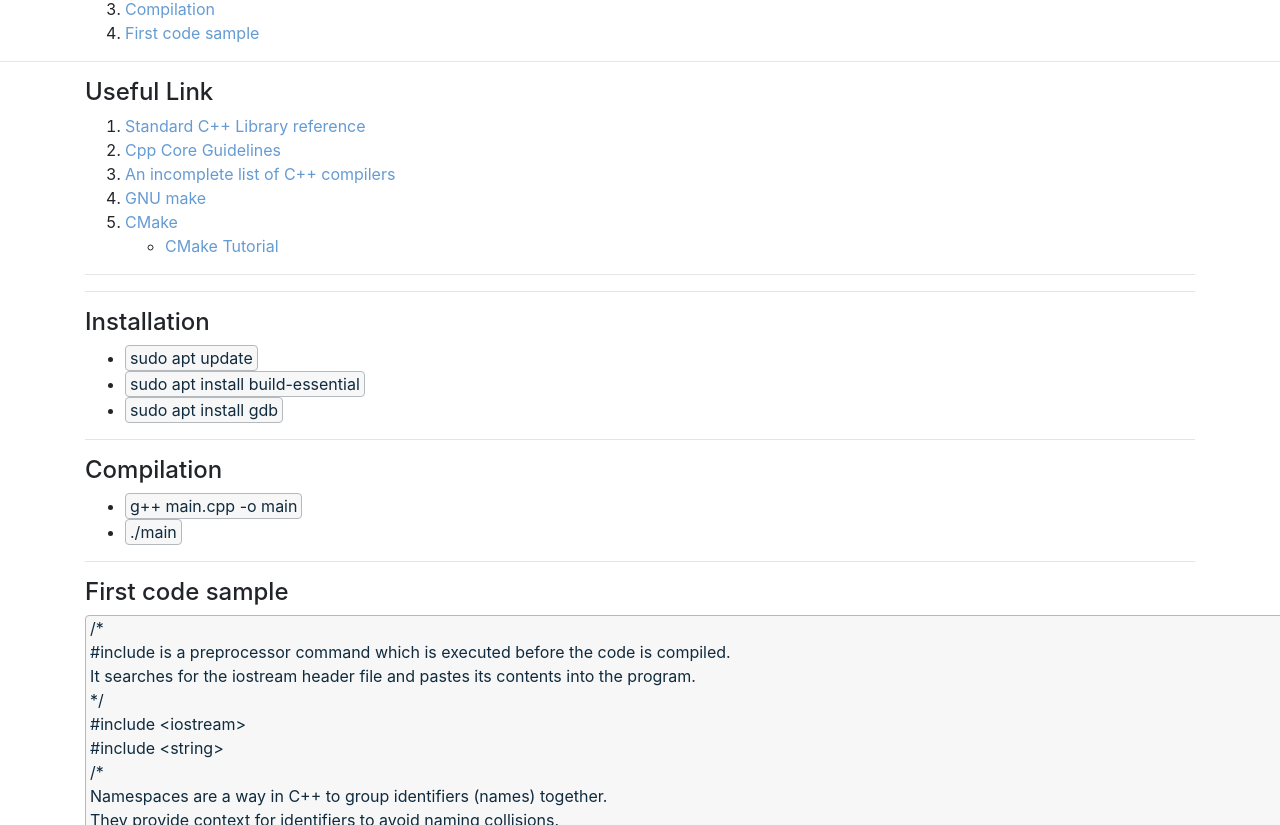
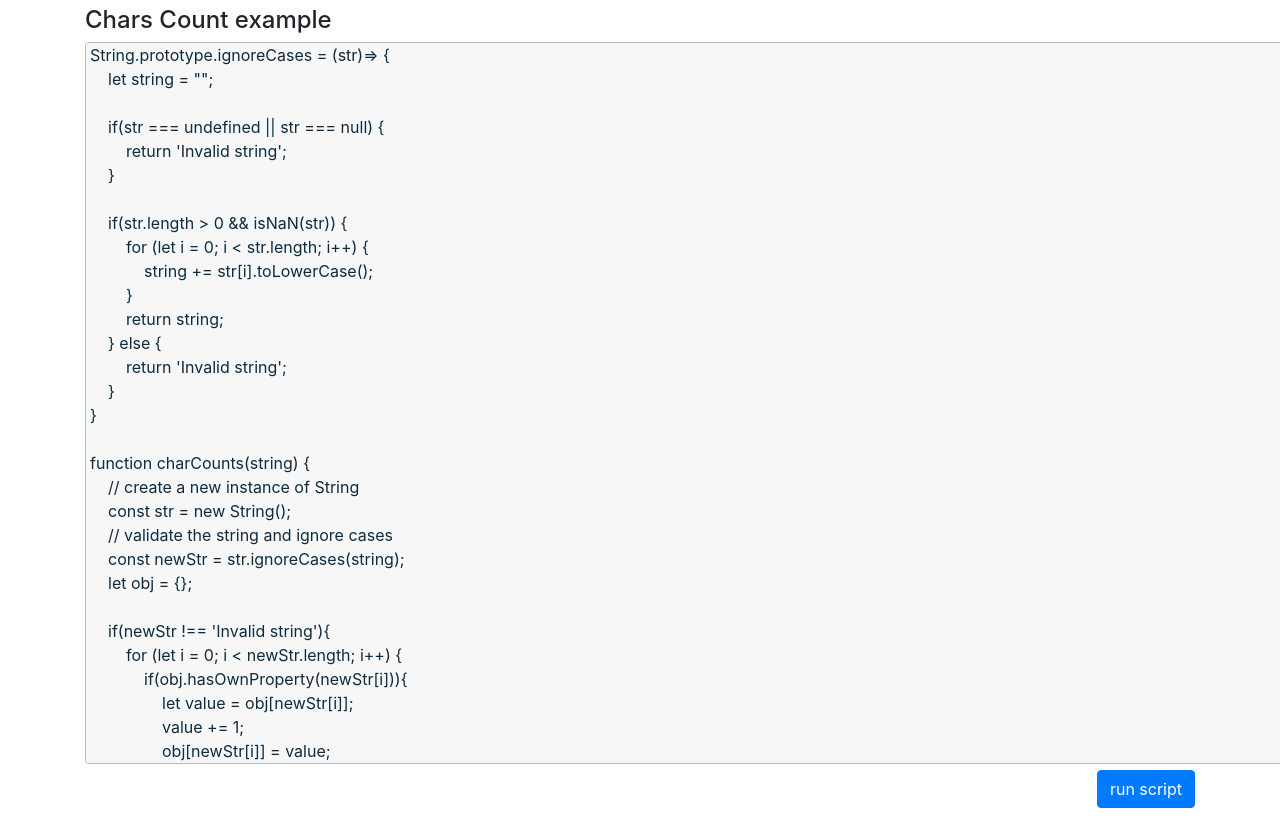
Before and after one commit to valdal14/Algorithms, a React (Create React App) app in the folder js-algos/: page / in a window 1280 px wide. Shown: the part 455-1280 px from the top of the page. Built offline with nearby package versions, Linux system fonts and the light colour scheme.

Commit message:
Implemented a new features on the Code Component to run js snippets

```diff
--- a/js-algos/src/App.js
+++ b/js-algos/src/App.js
@@ -4,9 +4,6 @@ import '../node_modules/bootstrap/dist/css/bootstrap.min.css';
 import Header from './components/header/Header';
 import Jumbotron from './components/Jumbotron/Jumbotron';
 import Agenda from './components/Agenda/Agenda';
-import Documentation from './components/Sections/Documentation';
-import Installation from './components/Sections/Installation';
-import Compilation from './components/Sections/Compilation';
 import Code from './components/Sections/Code';
 // Code samples
 import firstExample from './components/CodeSnippets/1-FirstExample';
@@ -16,23 +13,10 @@ function App() {
   const [sections, setSection] = useState([
     {
       id: 0,
-      title: 'Useful Link',
-      url: 'docs'
-    },
-    {
-      id: 1,
-      title: 'Installation',
-      url: 'install'
-    },
-    {
-      id: 2,
-      title: 'Compilation',
-      url: 'compile'
-    },
-    {
-      id: 3,
-      title: 'First code sample',
-      url: 'firstExample'
+      title: 'Chars Count example',
+      url: 'charsCountExample',
+      codeId: 'c0',
+      codeRes: 'cs0'
     }
   ]);
 
@@ -43,14 +27,7 @@ function App() {
       <Agenda agendaTopics={sections} />
       <hr />
       <div className='container'>
-        <Documentation sectionUrl={sections[0].url} title={sections[0].title} />
-        <hr />
-        <hr />
-        <Installation sectionUrl={sections[1].url} title={sections[1].title} />
-        <hr />
-        <Compilation sectionUrl={sections[2].url} title={sections[2].title} />
-        <hr />
-        <Code sectionUrl={sections[3].url} title={sections[3].title} exampleOne={firstExample} size={30} />
+        <Code codeId={sections[0].codeId} resId={sections[0].codeRes} sectionUrl={sections[0].url} title={sections[0].title} exampleOne={firstExample} size={30} />
         <hr />
       </div>
     </div>
--- a/js-algos/src/components/CodeSnippets/1-FirstExample.js
+++ b/js-algos/src/components/CodeSnippets/1-FirstExample.js
@@ -1,32 +1,93 @@
-const FirstExample =
-        `/*
-#include is a preprocessor command which is executed before the code is compiled.
-It searches for the iostream header file and pastes its contents into the program.
-*/
-#include <iostream>
-#include <string>
-/*
-Namespaces are a way in C++ to group identifiers (names) together.
-They provide context for identifiers to avoid naming collisions.
+// String.prototype.ignoreCases = (str)=> {
+//     let string = "";
 
-The using command adds std::cout to the global scope of the program.
-This way you can use cout in your code instead of having to write std::cout.
-*/
-using std::cout;
-using std::string;
+//     if(str === undefined || str === null) {
+//         return 'Invalid string';
+//     }
 
-int main(){
-    // Declaring and initializing an int variable.
-    int a = 9;
+//     if(str.length > 0 && isNaN(str)) {
+//         for (let i = 0; i < str.length; i++) {
+//             string += str[i].toLowerCase();
+//         }
+//         return string;
+//     } else {
+//         return 'Invalid string';
+//     }
+// }
 
-    // Declaring a string variable without initializing right away.
-    string b;
+// function charCounts(string) {
+//     // create a new instance of String
+//     const str = new String();
+//     // validate the string and ignore cases
+//     const newStr = str.ignoreCases(string);
+//     let obj = {};
 
-    // Initializing the string b.
-    b = "Here is a string";
+//     if(newStr !== 'Invalid string'){
+//         for (let i = 0; i < newStr.length; i++) {
+//             if(obj.hasOwnProperty(newStr[i])){
+//                 let value = obj[newStr[i]];
+//                 value += 1;
+//                 obj[newStr[i]] = value;
+//             } else {
+//                 obj[newStr[i]] = 1;
+//             }
+//         }
 
-    cout << b;
-    return 0;
-}`;
+//         return obj;
+
+//     } else {
+//         return newStr;
+//     }
+// }
+
+// const test = charCounts('A110292eeeDERsd3');
+// console.log(test);
+
+const FirstExample = `String.prototype.ignoreCases = (str)=> {
+    let string = "";
+
+    if(str === undefined || str === null) {
+        return 'Invalid string';
+    }
+
+    if(str.length > 0 && isNaN(str)) {
+        for (let i = 0; i < str.length; i++) {
+            string += str[i].toLowerCase();
+        }
+        return string;
+    } else {
+        return 'Invalid string';
+    }
+}
+
+function charCounts(string) {
+    // create a new instance of String
+    const str = new String();
+    // validate the string and ignore cases
+    const newStr = str.ignoreCases(string);
+    let obj = {};
+
+    if(newStr !== 'Invalid string'){
+        for (let i = 0; i < newStr.length; i++) {
+            if(obj.hasOwnProperty(newStr[i])){
+                let value = obj[newStr[i]];
+                value += 1;
+                obj[newStr[i]] = value;
+            } else {
+                obj[newStr[i]] = 1;
+            }
+        }
+
+        return obj;
+
+    } else {
+        return newStr;
+    }
+}
+
+const test = charCounts('A110292eeeDERsd3');
+return test;
+
+`;
 
 export default FirstExample;
--- a/js-algos/src/components/Sections/Code.js
+++ b/js-algos/src/components/Sections/Code.js
@@ -1,11 +1,33 @@
-import React from 'react';
+import React, { useState } from 'react';
 import './Documentation.css';
+import { Button } from 'react-bootstrap';
 
 const Code = (props)=> {
+
+    const codeResultId = props.resId;
+    console.log(codeResultId);
+
+    const [isRunnable, setIsRunnable] = useState(false);
+    const [codeResult, setCodeResult] = useState('');
+
+    const executeCode = (e)=> {
+        var str = document.querySelector(`#${props.codeId}`).value;
+        var res = new Function(str)();
+        setIsRunnable(true);
+        setCodeResult("Result: " + JSON.stringify(res));
+    };
+
     return(
         <div id={props.sectionUrl} className="documentation">
             <h4>{props.title}</h4>
-            <textarea name="" id="" cols="120" rows={props.size} className="code" defaultValue={props.exampleOne}></textarea>
+            <textarea name="" id={props.codeId} cols="120" rows={props.size} className="code" defaultValue={props.exampleOne}></textarea>
+            <br />
+            <div style={{float: 'right'}}>
+                <Button onClick={executeCode}>run script</Button>
+            </div>
+            <br />
+            <br />
+            { isRunnable ? <p className="codeExecuted" id={codeResultId}>{codeResult}</p> : null }
         </div>
     )
 }
--- a/js-algos/src/components/Sections/Documentation.css
+++ b/js-algos/src/components/Sections/Documentation.css
@@ -12,3 +12,16 @@
     padding: 0 .25rem;
     unicode-bidi: bidi-override;
 }
+
+.codeExecuted {
+    background-color: #f7f7f8;
+    border: 1px solid #b4b9bd;
+    border-radius: .25rem;
+    color: #13a24b;
+    font-weight: bold;
+    letter-spacing: 0.2em;
+    direction: ltr;
+    display: inline-block;
+    padding: 0 .25rem;
+    unicode-bidi: bidi-override;
+}
--- a/js-algos/src/components/header/Header.css
+++ b/js-algos/src/components/header/Header.css
@@ -12,16 +12,20 @@
 
   a:link {
       color: #659BD3;
+      font-weight: bold;
   }
 
   a:hover {
-      color: #dddddd !important;
+      color:#F0DB4F !important;
+      font-weight: bold;
   }
 
   a:visited {
       color: #659BD3;
+      font-weight: bold;
   }
 
   a:active {
       color: #659BD3;
+      font-weight: bold;
   }
```
Also changed, not shown: js-algos/src/App.css (line endings or trailing spaces).
